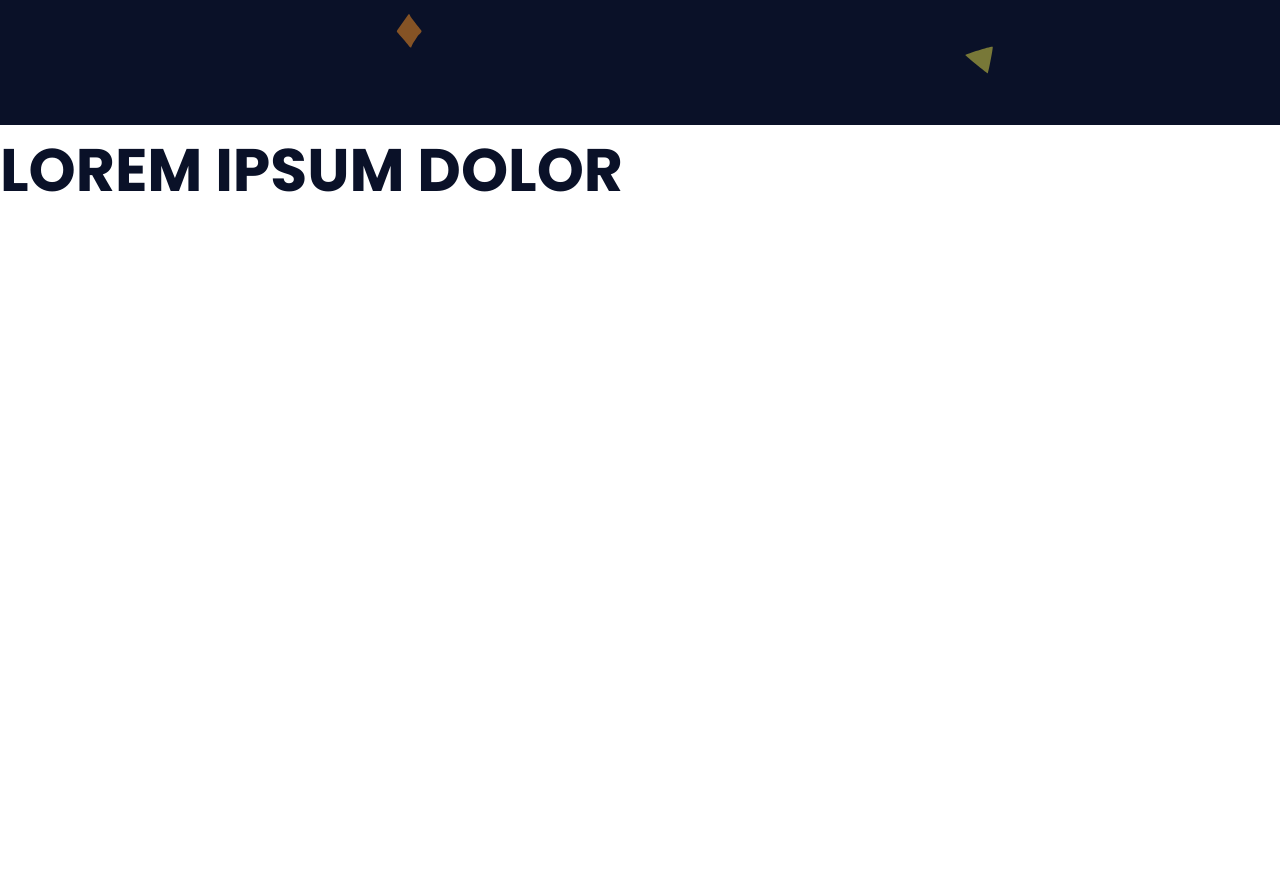
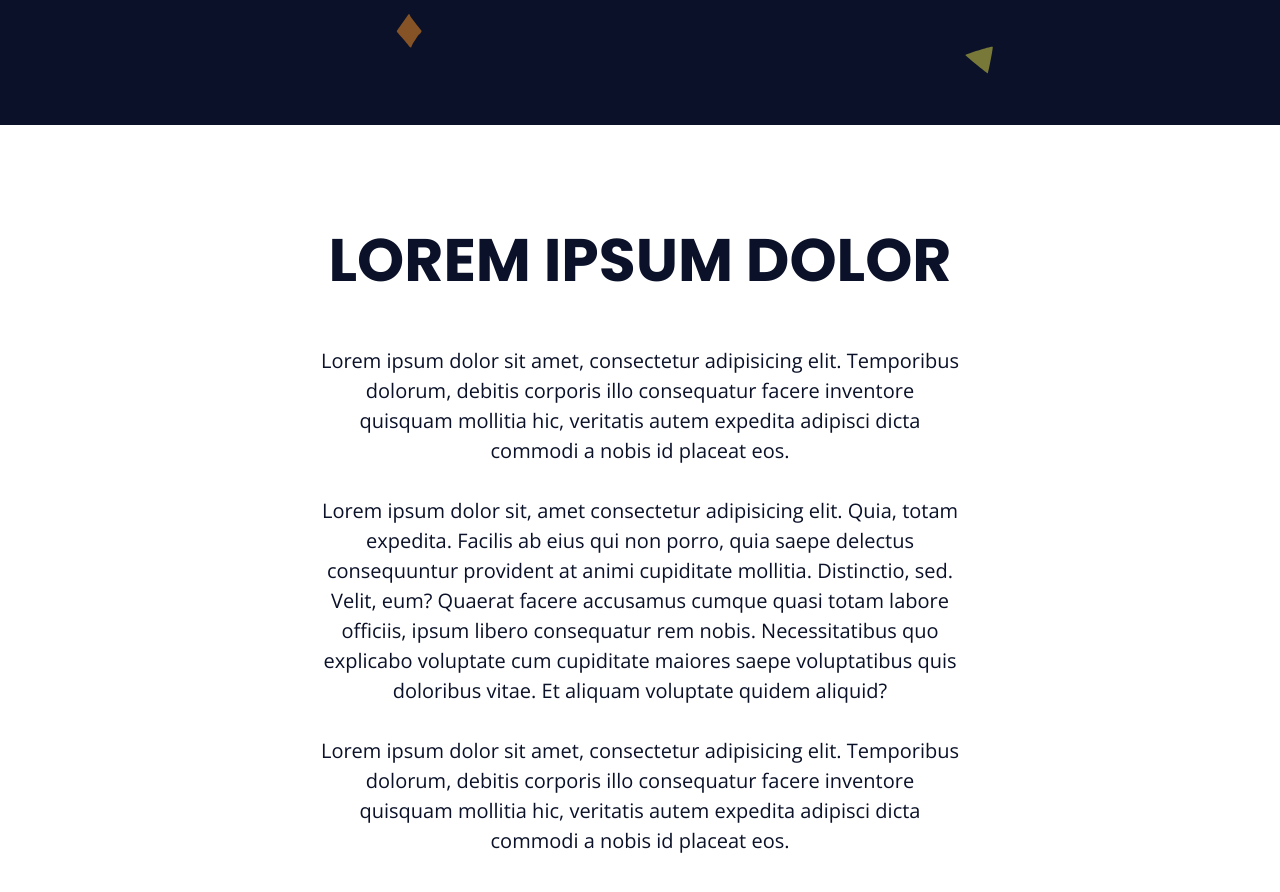
Before and after one commit to MiguelRemedios/simple-landing-page, a plain HTML site: page index.html in a window 1280 px wide. Shown: the part 800-1692 px from the top of the page. Drawn offline with nearby package versions, Linux system fonts and the light colour scheme.

Commit message:
top3 section

```diff
--- a/assets/css/elements.css
+++ b/assets/css/elements.css
@@ -1,6 +1,7 @@
 * {
   margin: 0;
   padding: 0;
+  scroll-behavior: smooth;
 }
 
 html {
@@ -54,3 +55,7 @@ h6 {
 a {
   text-decoration: none;
 }
+
+p {
+  margin-bottom: 3rem;
+}
--- a/assets/css/styles.css
+++ b/assets/css/styles.css
@@ -19,3 +19,12 @@
   max-width: 100%;
   height: auto;
 }
+
+.top3-content {
+  max-width: 64rem;
+  display: flex;
+  flex-flow: column wrap;
+  justify-content: center;
+  text-align: center;
+  height: 100vh;
+}
--- a/index.html
+++ b/index.html
@@ -34,11 +34,10 @@
             <a class="logo" href="#">Logo</a>
           </h1>
         </div>
-
         <nav>
           <ul>
-            <li><a href="#">Home</a></li>
-            <li><a href="#">Top3</a></li>
+            <li><a href="#home">Home</a></li>
+            <li><a href="#top3">Top3</a></li>
             <li><a href="#">Gallery</a></li>
             <li><a href="#">Work</a></li>
             <li><a href="#">Contact</a></li>
@@ -47,7 +46,7 @@
       </div>
     </aside>
     <div class="menu-spacing"></div>
-    <section class="intro main-bg section">
+    <section id="home" class="intro main-bg section">
       <div class="main-content intro-content">
         <div class="intro-text-content">
           <h2>Lorem Ipsum</h2>
@@ -66,8 +65,31 @@
         </div>
       </div>
     </section>
-    <section class="white-bg section">
-      <div><h1>Lorem Ipsum Dolor</h1></div>
+    <section id="top3" class="white-bg section">
+      <div class="main-content top3-content">
+        <h2>Lorem Ipsum Dolor</h2>
+        <p>
+          Lorem ipsum dolor sit amet, consectetur adipisicing elit. Temporibus
+          dolorum, debitis corporis illo consequatur facere inventore quisquam
+          mollitia hic, veritatis autem expedita adipisci dicta commodi a nobis
+          id placeat eos.
+        </p>
+        <p>
+          Lorem ipsum dolor sit, amet consectetur adipisicing elit. Quia, totam
+          expedita. Facilis ab eius qui non porro, quia saepe delectus
+          consequuntur provident at animi cupiditate mollitia. Distinctio, sed.
+          Velit, eum? Quaerat facere accusamus cumque quasi totam labore
+          officiis, ipsum libero consequatur rem nobis. Necessitatibus quo
+          explicabo voluptate cum cupiditate maiores saepe voluptatibus quis
+          doloribus vitae. Et aliquam voluptate quidem aliquid?
+        </p>
+        <p>
+          Lorem ipsum dolor sit amet, consectetur adipisicing elit. Temporibus
+          dolorum, debitis corporis illo consequatur facere inventore quisquam
+          mollitia hic, veritatis autem expedita adipisci dicta commodi a nobis
+          id placeat eos.
+        </p>
+      </div>
     </section>
   </body>
 </html>
```
